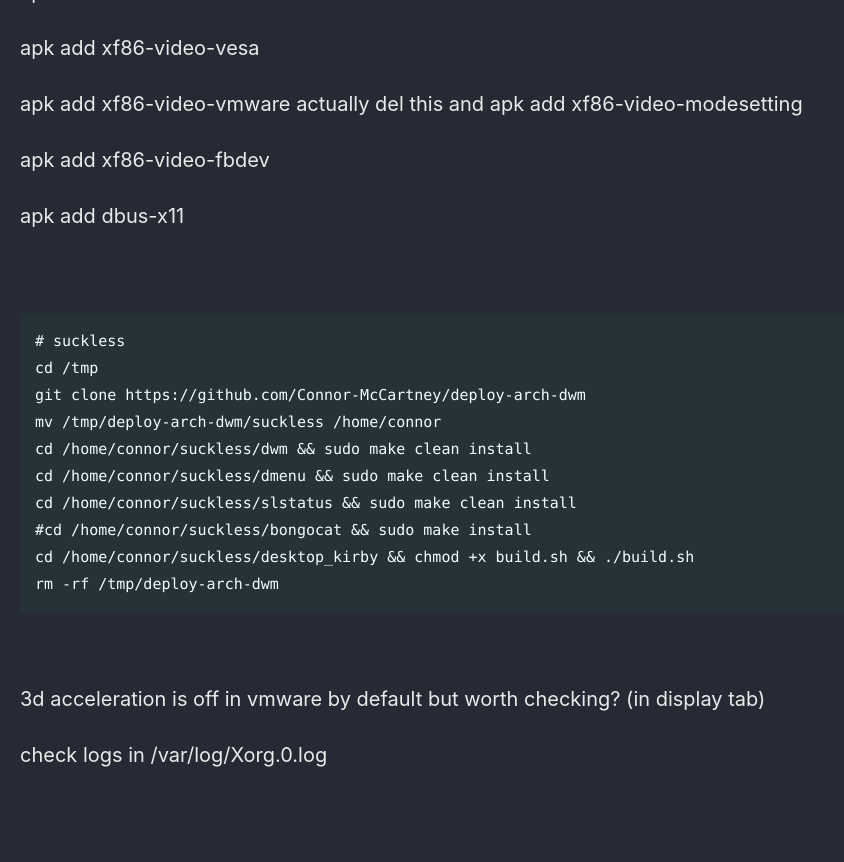
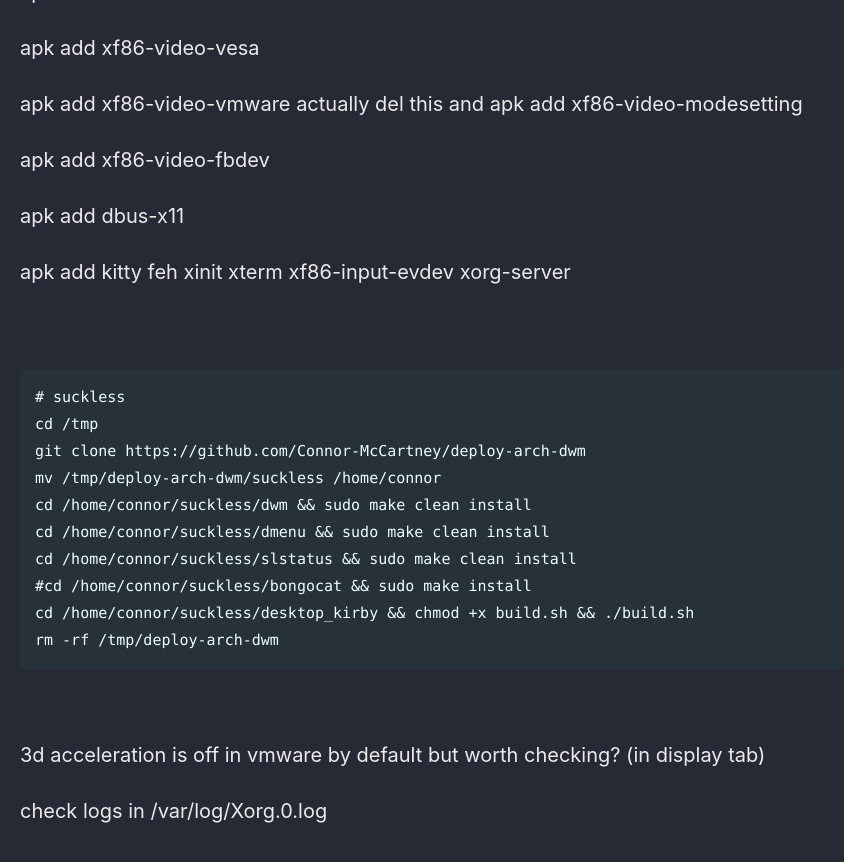
Before and after one commit to Connor-McCartney/Connor-McCartney.github.io, a Jekyll site: the page built from _pages/misc/alpine.md, in a window 1280 px wide and 900 px high, scrolled down 1694 px. Shown: the top 862 px of the window, without its empty margins (0-844 px from the left). Built offline with Jekyll 4.4.1, drawn with Linux system fonts in a browser that asks for light colours; cached includes are drawn as plain includes; our own code applies the rules of GitHub Pages for plain Markdown files.

Commit message:
Update alpine.md

```diff
--- a/_pages/misc/alpine.md
+++ b/_pages/misc/alpine.md
@@ -81,6 +81,8 @@ apk add xf86-video-fbdev
 
 apk add dbus-x11
 
+apk add kitty feh xinit xterm xf86-input-evdev xorg-server
+
 <br>
 
 
```
